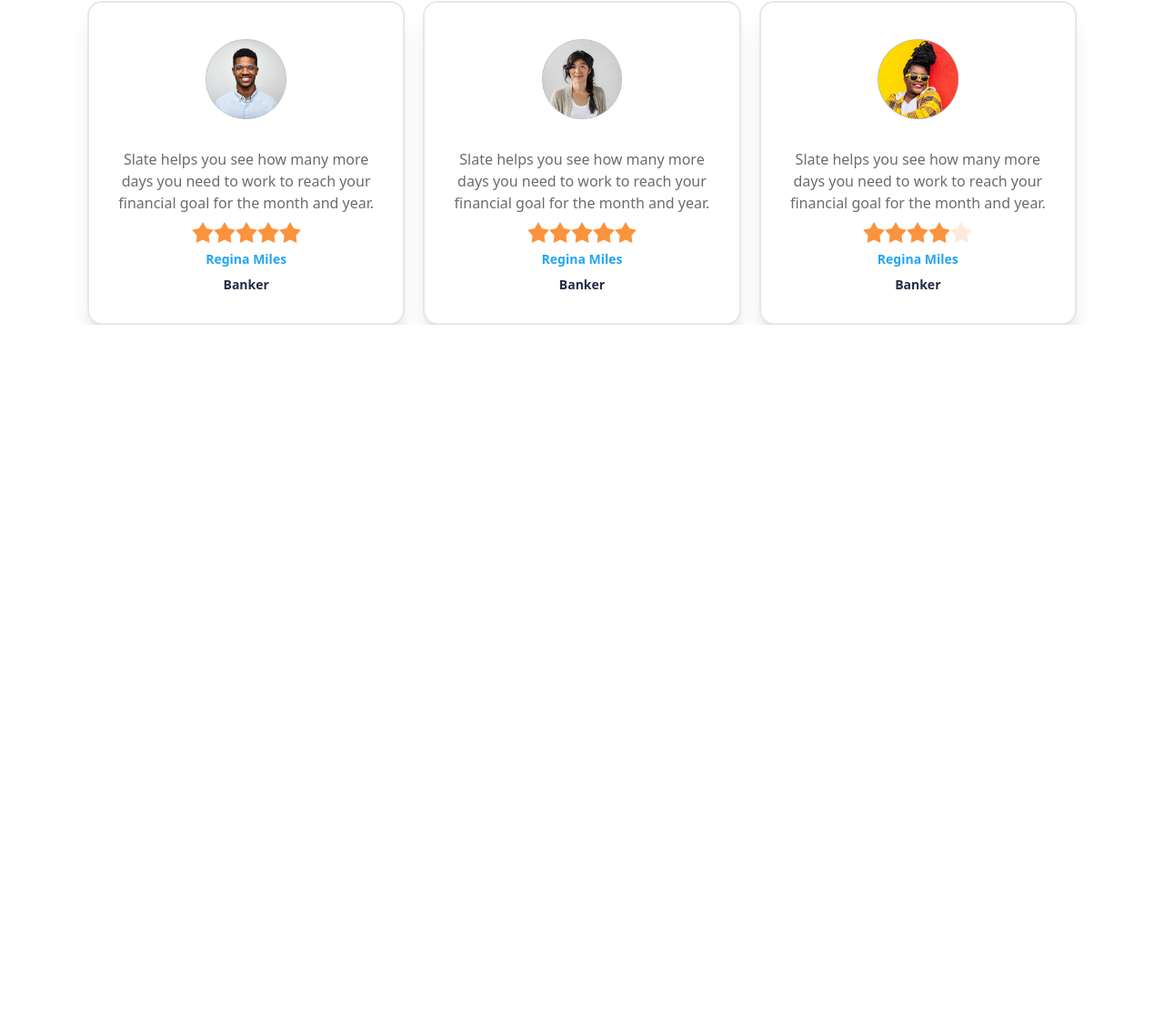
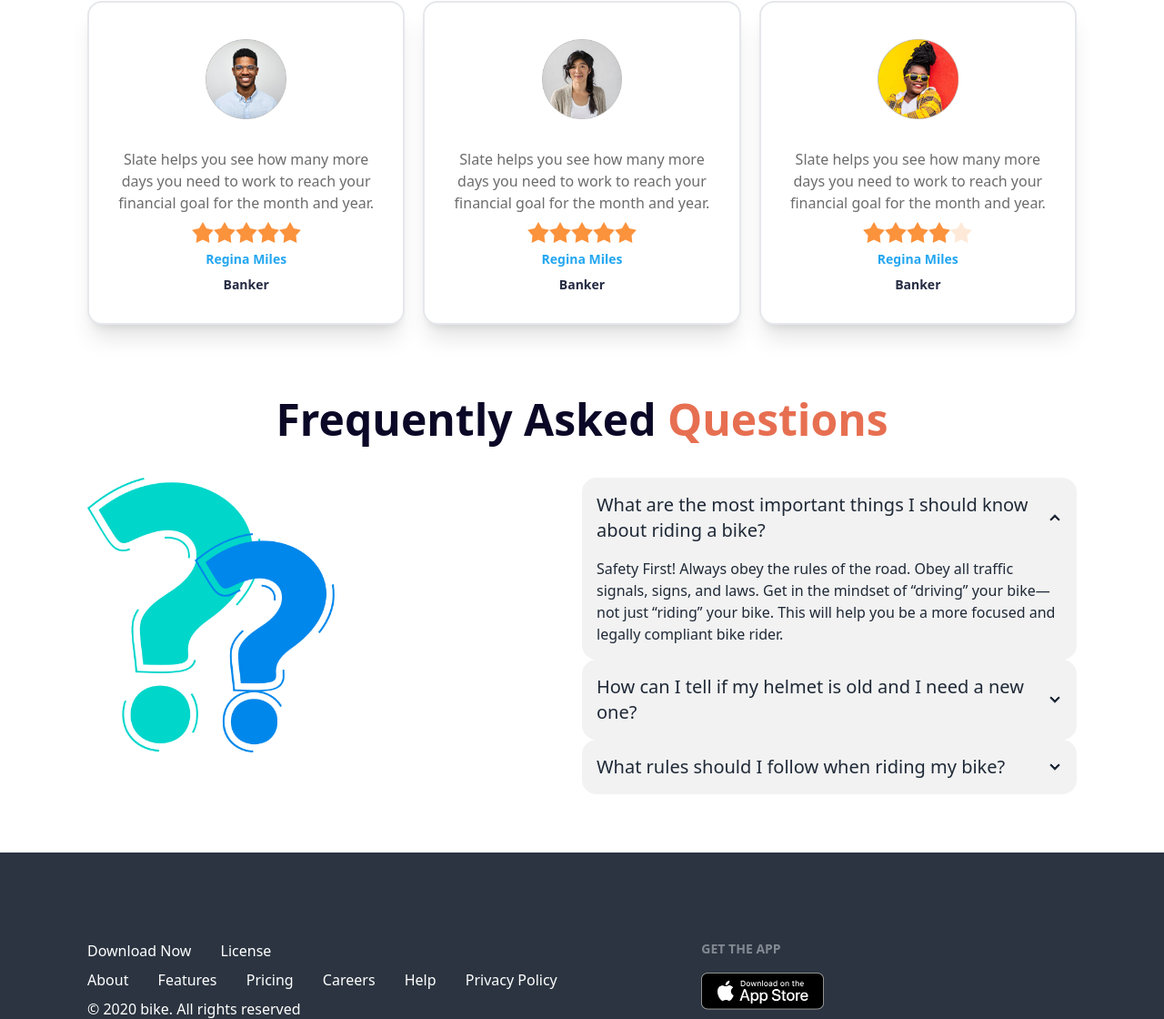
Before and after one commit to kibriya027/practice-four, a plain HTML site: page index.html in a window 1280 px wide. Shown: the part 2000-3120 px from the top of the page at 91% size. Before the commit the page ends 2357 px from the top, so only its background shows below. Drawn offline with nearby package versions, Linux system fonts and the light colour scheme.

Commit message:
finish the website

```diff
--- a/index.html
+++ b/index.html
@@ -17,16 +17,19 @@
   <script src="https://cdn.tailwindcss.com"></script>
 
   <style>
-        .font-poppins{
+    .font-poppins {
       font-family: 'Poppins', sans-serif;
     }
-        .bg-bike-primary{
+
+    .bg-bike-primary {
       background-color: rgba(231, 111, 81, 1);
     }
-        .bg-banner-primary{
+
+    .bg-banner-primary {
       background-color: rgba(231, 111, 81, 0.10);
     }
-        .bg-star-primary{
+
+    .bg-star-primary {
       background-color: rgba(231, 124, 64, 1);
     }
   </style>
@@ -40,7 +43,10 @@
         <div class="">
           <div class="dropdown">
             <label tabindex="0" class="btn btn-ghost lg:hidden">
-                      <svg xmlns="http://www.w3.org/2000/svg" class="h-5 w-5" fill="none" viewBox="0 0 24 24" stroke="currentColor"><path stroke-linecap="round" stroke-linejoin="round" stroke-width="2" d="M4 6h16M4 12h8m-8 6h16" /></svg>
+              <svg xmlns="http://www.w3.org/2000/svg" class="h-5 w-5" fill="none" viewBox="0 0 24 24"
+                stroke="currentColor">
+                <path stroke-linecap="round" stroke-linejoin="round" stroke-width="2" d="M4 6h16M4 12h8m-8 6h16" />
+              </svg>
             </label>
             <ul tabindex="0" class="menu menu-sm dropdown-content mt-3 z-[1] p-2 shadow bg-base-100 rounded-box w-52">
               <li><a>Home</a></li>
@@ -174,7 +180,8 @@
           <figure><img src="images/others/latest1.png" alt="Shoes" /></figure>
           <div class="card-body">
             <h2 class="card-title text-3xl font-semibold">Ducati XDIAVEL S-73</h2>
-              <p>Lorem ipsum dolor sit amet, consectetur adipiscing elit. Lacus, fermentum amet faucibus sed id nisi lectus at. </p>
+            <p>Lorem ipsum dolor sit amet, consectetur adipiscing elit. Lacus, fermentum amet faucibus sed id nisi
+              lectus at. </p>
             <div class="card-actions ">
               <button class="btn bg-bike-primary text-white">Read More</button>
             </div>
@@ -186,7 +193,8 @@
           <figure><img src="images/others/latest2.png" alt="Shoes" /></figure>
           <div class="card-body">
             <h2 class="card-title text-3xl font-semibold">Motorcycles & Scooters</h2>
-              <p>Lorem ipsum dolor sit amet, consectetur adipiscing elit. Lacus, fermentum amet faucibus sed id nisi lectus at.</p>
+            <p>Lorem ipsum dolor sit amet, consectetur adipiscing elit. Lacus, fermentum amet faucibus sed id nisi
+              lectus at.</p>
             <div class="card-actions ">
               <button class="btn bg-bike-primary text-white">Read More</button>
             </div>
@@ -199,7 +207,8 @@
           <figure><img src="images/others/latest3.png" alt="Shoes" /></figure>
           <div class="card-body">
             <h2 class="card-title text-3xl font-semibold">2021 Honda CBR500R</h2>
-              <p>Lorem ipsum dolor sit amet, consectetur adipiscing elit. Lacus, fermentum amet faucibus sed id nisi lectus at.  </p>
+            <p>Lorem ipsum dolor sit amet, consectetur adipiscing elit. Lacus, fermentum amet faucibus sed id nisi
+              lectus at. </p>
             <div class="card-actions ">
               <button class="btn bg-bike-primary text-white">Read More</button>
             </div>
@@ -218,8 +227,9 @@
     <!-- Happy Clients says section start -->
 
     <section>
-        <h2 class="text-5xl font-semibold text-[#0A0826] text-center mt-20 mb-10">Happy <span class="text-[#E76F51;]">Clients says</span></h2>
-      </section>
+      <h2 class="text-5xl font-semibold text-[#0A0826] text-center mt-20 mb-10">Happy <span
+          class="text-[#E76F51;]">Clients says</span></h2>
+
 
       <div class="flex flex-col lg:flex-row justify-between lg:gap-5 lg:mx-24">
         <!-- First card -->
@@ -234,9 +244,9 @@
               goal for the month and year.</p>
             <div class="rating">
               <input type="radio" name="rating-2" class="mask mask-star-2 bg-orange-400" />
-                <input type="radio" name="rating-2" class="mask mask-star-2 bg-orange-400"  />
               <input type="radio" name="rating-2" class="mask mask-star-2 bg-orange-400" />
-                <input type="radio" name="rating-2" class="mask mask-star-2 bg-orange-400" checked/>
+              <input type="radio" name="rating-2" class="mask mask-star-2 bg-orange-400" />
+              <input type="radio" name="rating-2" class="mask mask-star-2 bg-orange-400" checked />
               <input type="radio" name="rating-2" class="mask mask-star-2 bg-orange-400" />
             </div>
             <h2 class="font-semibold text-[#23A6F0] text-sm text-center">Regina Miles</h2>
@@ -256,9 +266,9 @@
               goal for the month and year.</p>
             <div class="rating">
               <input type="radio" name="rating-2" class="mask mask-star-2 bg-orange-400" />
-                <input type="radio" name="rating-2" class="mask mask-star-2 bg-orange-400"  />
               <input type="radio" name="rating-2" class="mask mask-star-2 bg-orange-400" />
-                <input type="radio" name="rating-2" class="mask mask-star-2 bg-orange-400" checked/>
+              <input type="radio" name="rating-2" class="mask mask-star-2 bg-orange-400" />
+              <input type="radio" name="rating-2" class="mask mask-star-2 bg-orange-400" checked />
               <input type="radio" name="rating-2" class="mask mask-star-2 bg-orange-400" />
             </div>
             <h2 class="font-semibold text-[#23A6F0] text-sm text-center">Regina Miles</h2>
@@ -278,9 +288,9 @@
               goal for the month and year.</p>
             <div class="rating">
               <input type="radio" name="rating-2" class="mask mask-star-2 bg-orange-400" />
-                <input type="radio" name="rating-2" class="mask mask-star-2 bg-orange-400"  />
               <input type="radio" name="rating-2" class="mask mask-star-2 bg-orange-400" />
-                <input type="radio" name="rating-2" class="mask mask-star-2 bg-orange-400" checked/>
+              <input type="radio" name="rating-2" class="mask mask-star-2 bg-orange-400" />
+              <input type="radio" name="rating-2" class="mask mask-star-2 bg-orange-400" checked />
               <input type="radio" name="rating-2" class="mask mask-star-2 bg-orange-400" />
             </div>
             <h2 class="font-semibold text-[#23A6F0] text-sm text-center">Regina Miles</h2>
@@ -292,13 +302,96 @@
 
 
       </div>
+    </section>
     <!-- Happy Clients says section end -->
 
+    <!-- Frequently Asked Questions section start -->
 
+    <section class="lg:my-16">
+      <h2 class="text-5xl font-semibold text-[#0A0826] text-center mt-20 mb-10">Frequently Asked <span
+          class="text-[#E76F51;]">Questions </span></h2>
+
+      <div class="flex justify-between flex-col lg:flex-row lg:mx-24">
+        <div class="flex-1">
+          <img src="images/others/faq.png" alt="" class="w-1/2">
+        </div>
+        <div class="flex-1">
+          <!-- first faq -->
+          <div class="collapse collapse-arrow bg-base-200">
+            <input type="radio" name="my-accordion-2" checked="checked" />
+            <div class="collapse-title text-xl font-medium">
+              <Translate text="Click to open this one and close others" />
+              <p>What are the most important things I should
+                know about riding a bike?</p>
+            </div>
+            <div class="collapse-content">
+              <p>Safety First! Always obey the rules of the road. Obey all traffic signals, signs, and laws. Get in the
+                mindset of “driving” your bike—not just “riding” your bike. This will help you be a more focused and
+                legally compliant bike rider. </p>
+            </div>
+          </div>
+          <!-- second faq -->
+          <div class="collapse collapse-arrow bg-base-200">
+            <input type="radio" name="my-accordion-2" />
+            <div class="collapse-title text-xl font-medium">
+              <Translate text="Click to open this one and close others" />
+              <p>How can I tell if my helmet is old and I need a
+                new one?</p>
+            </div>
+            <div class="collapse-content">
+              <p>Safety First! Always obey the rules of the road. Obey all traffic signals, signs, and laws. Get in the
+                mindset of “driving” your bike—not just “riding” your bike. This will help you be a more focused and
+                legally compliant bike rider. </p>
+            </div>
+          </div>
+          <!-- third faq -->
+          <div class="collapse collapse-arrow bg-base-200">
+            <input type="radio" name="my-accordion-2" />
+            <div class="collapse-title text-xl font-medium">
+              <Translate text="Click to open this one and close others" />
+              <p>What rules should I follow when riding my bike?</p>
+            </div>
+            <div class="collapse-content">
+              <p>Safety First! Always obey the rules of the road. Obey all traffic signals, signs, and laws. Get in the
+                mindset of “driving” your bike—not just “riding” your bike. This will help you be a more focused and
+                legally compliant bike rider. </p>
+            </div>
+          </div>
+        </div>
+      </div>
+    </section>
+    <!-- Frequently Asked Questions section end -->
 
   </main>
 
-    <footer></footer>
+  <footer class="footer lg:p-24 bg-neutral text-neutral-content ">
+    <div class="text-white text-base font-normal">
+      <div class="space-x-7">
+        <a href="">Download Now</a>
+        <a href="">License</a>
+      </div>
+      <div class="space-x-3 lg:space-x-7">
+        <a href="">About</a>
+        <a href="">Features</a>
+        <a href="">Pricing</a>
+        <a href="">Careers</a>
+        <a href="">Help</a>
+        <a href="">Privacy Policy</a>
+      </div>
+      <div class="space-x-7">
+        <p>© 2020 bike. All rights reserved</p>
+      </div>
+    </div>
+
+
+    <div>
+      <span class="footer-title">Get the App</span>
+      <div class="grid grid-flow-col lg:grid-flow-row gap-4 justify-end">
+        <img src="images/others/ios.png" alt="" class="w-1/2">
+        <img src="images/others/android.png" alt="" class="w-1/2">
+      </div>
+    </div>
+  </footer>
 
 </body>
 
```
Lines whose indentation alone changed are shown as unchanged.
